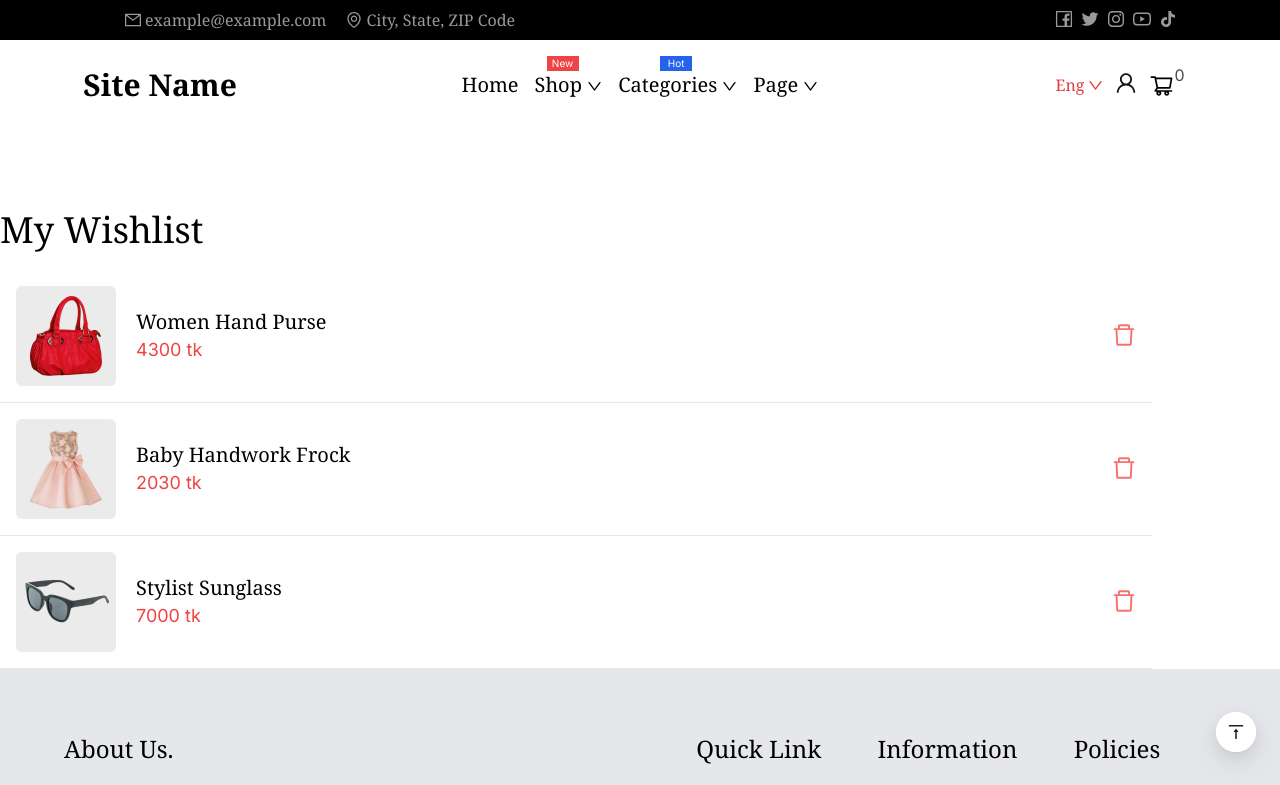
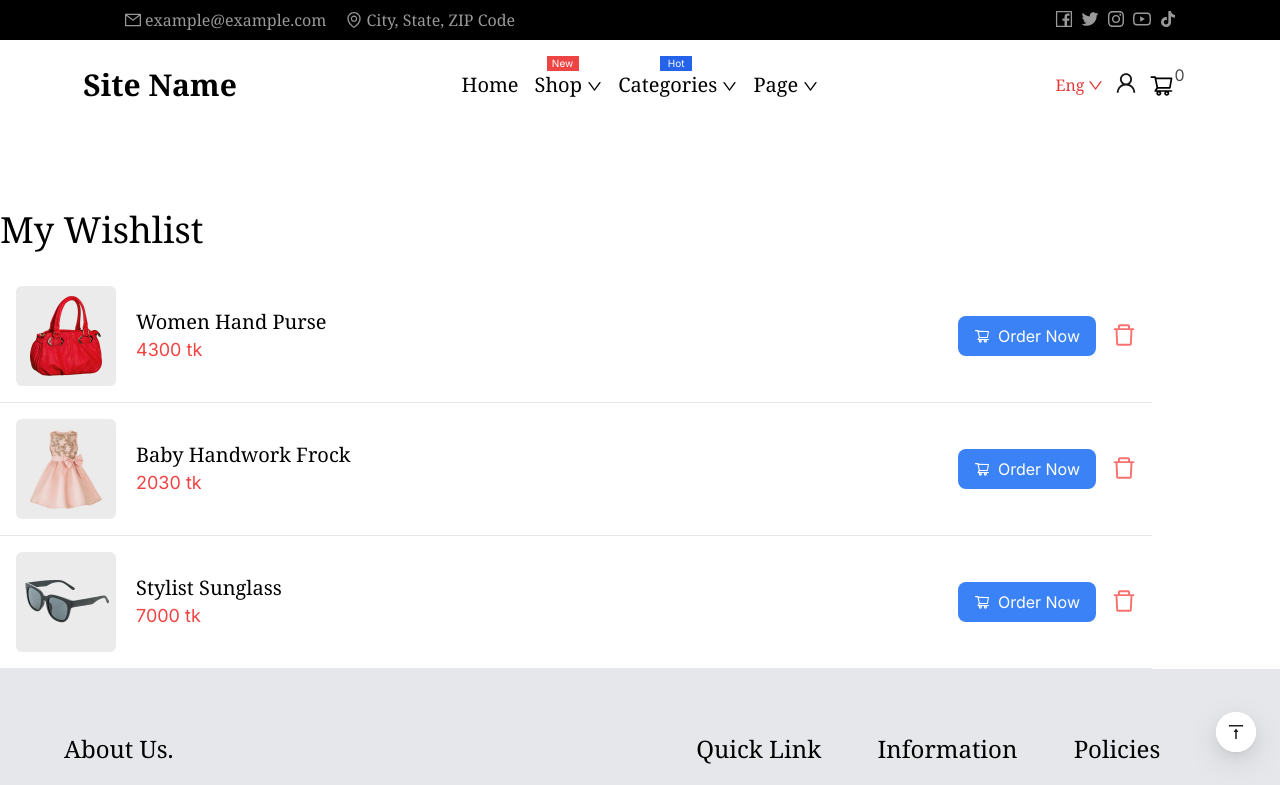
Before and after one commit to akashsdk/shaplamart, a Next.js app: page /wishlist in a window 1280 px wide. Shown: the top 785 px of the page. Built offline with nearby package versions, Linux system fonts and the light colour scheme.

Commit message:
Update page.tsx

```diff
--- a/src/app/wishlist/page.tsx
+++ b/src/app/wishlist/page.tsx
@@ -1,7 +1,7 @@
 "use client";
 import React, { useState } from "react";
 import Image, { StaticImageData } from "next/image";
-import { DeleteOutlined } from "@ant-design/icons";
+import { DeleteOutlined, ShoppingCartOutlined } from "@ant-design/icons";
 import { message, Modal } from "antd";
 
 // Sample images for wishlist items
@@ -39,6 +39,10 @@ const Wishlist: React.FC = () => {
     message.success("Item removed from wishlist.");
   };
 
+  const handleOrder = (productName: string) => {
+    message.success(`${productName} has been added to your cart!`);
+  };
+
   const showDeleteConfirm = (id: string) => {
     setSelectedItem(id);
     setIsModalOpen(true);
@@ -74,9 +78,20 @@ const Wishlist: React.FC = () => {
                 <p className="text-lg text-red-500">{item.price} tk</p>
               </div>
             </div>
-            <button onClick={() => showDeleteConfirm(item.id)}>
-              <DeleteOutlined className="text-[24px] text-red-400 hover:text-red-600" />
-            </button>
+            <div className="flex items-center">
+              {/* Order Now Button */}
+              <button
+                className="bg-blue-500 hover:bg-blue-600 text-white px-4 py-2 rounded-lg mr-4"
+                onClick={() => handleOrder(item.productName)}
+              >
+                <ShoppingCartOutlined className="mr-2" />
+                Order Now
+              </button>
+              {/* Delete Button */}
+              <button onClick={() => showDeleteConfirm(item.id)}>
+                <DeleteOutlined className="text-[24px] text-red-400 hover:text-red-600" />
+              </button>
+            </div>
           </div>
         ))
       ) : (
```
